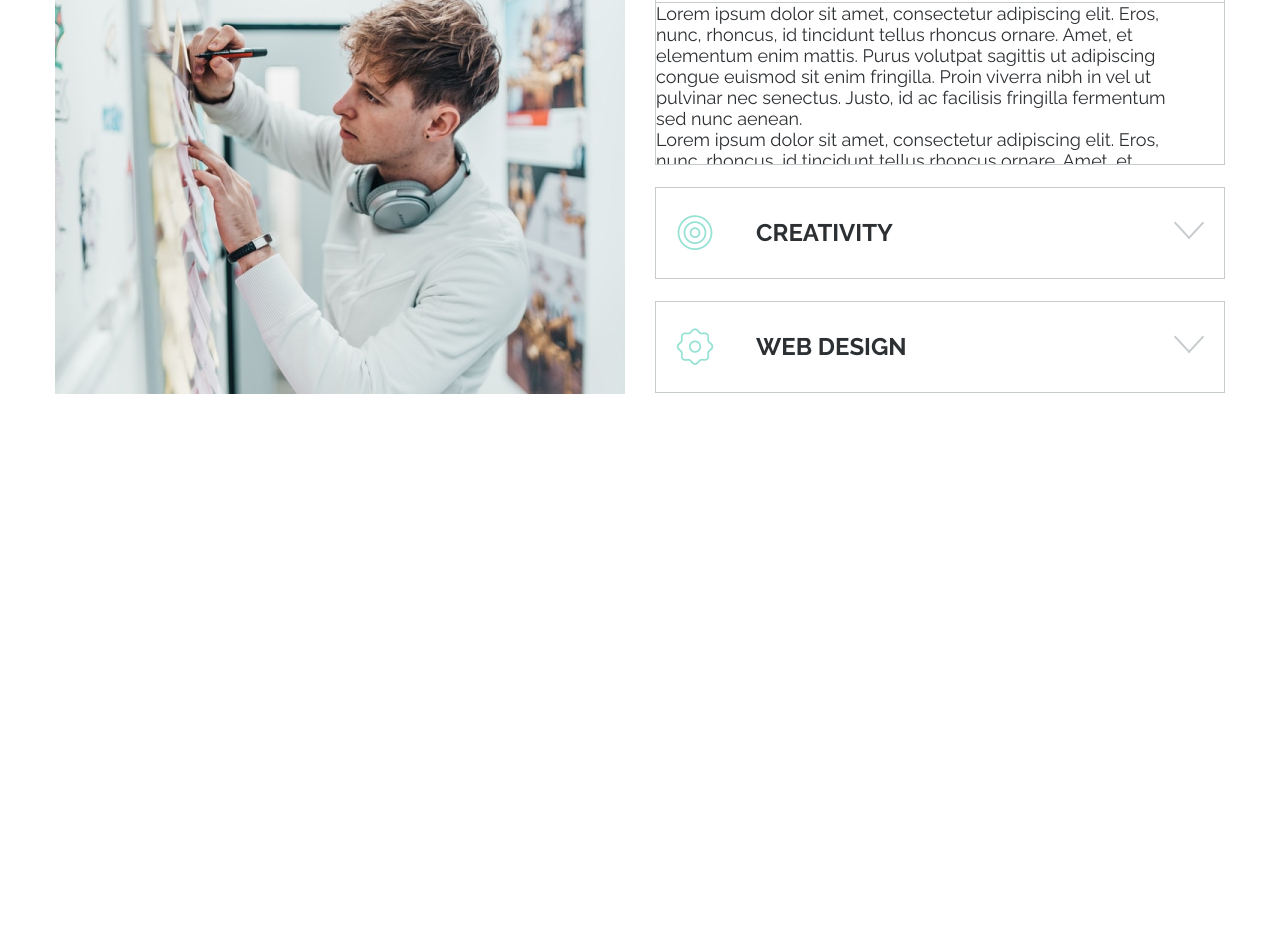
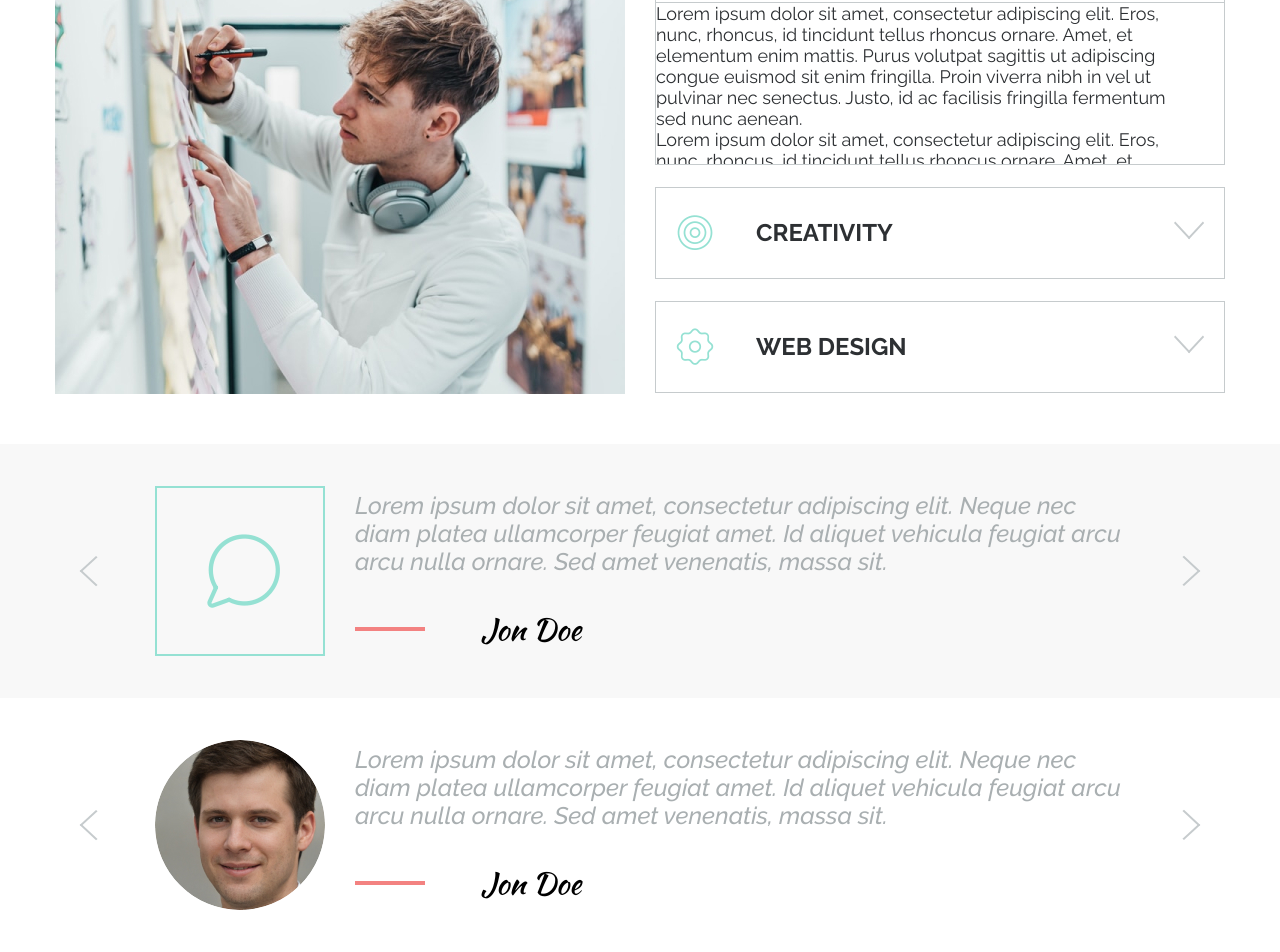
Before and after one commit to MATABIOZ/mogo-project, a website built with Parcel: page index.html in a window 1280 px wide. Shown: the part 4298-5250 px from the top of the page. Before the commit the page ends 4742 px from the top, so only its background shows below. Built offline with nearby package versions, Linux system fonts and the light colour scheme; files whose address does not match are found by name.

Commit message:
Added blocks_reviews

```diff
--- a/index.html
+++ b/index.html
@@ -343,6 +343,80 @@
 			</div>
 		</div>
 	</section>
+	<section class="service-reviews">
+		<div class="container">
+			<div class="service-reviews__wrapper">
+				<div class="service-reviews__inner">
+					<div class="slider">
+						<div class="slider__wrapper">
+							<div class="slider__arrow-prev"></div>
+							<div class="slider__inner">
+								<div class="reviews">
+									<div class="review">
+										<div class="review__icon icon-comments"></div>
+										<div class="review__info">
+											<div class="review__text">
+												<p>Lorem ipsum dolor sit amet, consectetur adipiscing elit. Neque nec diam platea ullamcorper feugiat amet. Id aliquet vehicula feugiat arcu arcu nulla ornare. Sed amet venenatis, massa sit.</p>
+											</div>
+											<div class="review__name">
+												<span class="divider divider_red divider_short"></span>
+												<h3>Jon Doe</h3>
+											</div>
+										</div>
+									</div>
+								</div>
+							</div>
+							<div class="slider__arrow-next"></div>
+						</div>
+						<div class="slider__dots">
+							<span class="slider__dot"></span>
+							<span class="slider__dot slider__dot_active"></span>
+							<span class="slider__dot"></span>
+							<span class="slider__dot"></span>
+							<span class="slider__dot"></span>
+						</div>
+					</div>
+				</div>
+			</div>
+		</div>
+	</section>
+	<section class="work-reviews">
+		<div class="container">
+			<div class="work-reviews__wrapper">
+				<div class="work-reviews__inner">
+					<div class="slider">
+						<div class="slider__wrapper">
+							<div class="slider__arrow-prev"></div>
+							<div class="slider__inner">
+								<div class="reviews">
+									<div class="review">
+										<div class="review__avatar"><img src="./images/james-philips.jpg" alt="avatar"></div>
+										<div class="review__info">
+											<div class="review__text">
+												<p>Lorem ipsum dolor sit amet, consectetur adipiscing elit. Neque nec diam platea ullamcorper feugiat amet. Id aliquet vehicula feugiat arcu arcu nulla ornare. Sed amet venenatis, massa sit.</p>
+											</div>
+											<div class="review__name">
+												<span class="divider divider_red divider_short"></span>
+												<h3>Jon Doe</h3>
+											</div>
+										</div>
+									</div>
+								</div>
+							</div>
+							<div class="slider__arrow-next"></div>
+						</div>
+						<div class="slider__dots">
+							<span class="slider__dot"></span>
+							<span class="slider__dot slider__dot_active"></span>
+							<span class="slider__dot"></span>
+							<span class="slider__dot"></span>
+							<span class="slider__dot"></span>
+						</div>
+					</div>
+				</div>
+			</div>
+		</div>
+	</section>
 </body>
 
 </html>
--- a/styles/components/service-reviews.less
+++ b/styles/components/service-reviews.less
@@ -0,0 +1,13 @@
+.service-reviews {
+
+	&__wrapper {
+		width: 100%;
+		padding: 42px 16px 42px;
+		background-color: @background-color-alabaster;
+	}
+
+	&__inner {
+		margin: 0 auto;
+		max-width: 1170px;
+	}
+}
--- a/styles/components/work-reviews.less
+++ b/styles/components/work-reviews.less
@@ -0,0 +1,12 @@
+.work-reviews {
+
+	&__wrapper {
+		width: 100%;
+		padding: 42px 16px 42px;
+	}
+
+	&__inner {
+		margin: 0 auto;
+		max-width: 1170px;
+	}
+}
--- a/styles/main.less
+++ b/styles/main.less
@@ -25,6 +25,10 @@ body {
 	&_red {
 		width: 100%;
 		background-color: @background-color-froly;
+	}
+
+	&_short {
+		width: 70px;
 	}
 }
 
@@ -222,6 +226,7 @@ body {
 
 		::before {
 			content: url('../images/arrow.svg');
+			transition: all linear .1s;
 		}
 	}
 
@@ -258,3 +263,137 @@ body {
 		}
 	}
 }
+
+.slider {
+	display: flex;
+	flex-direction: column;
+
+	&__wrapper {
+		width: 100%;
+		display: flex;
+		align-items: center;
+		justify-content: space-between;
+		padding: 0 12px;
+	}
+
+	&__inner {
+		margin: 0 40px;
+		max-width: 970px;
+		overflow: hidden;
+		display: flex;
+		justify-content: space-between;
+	}
+
+	&__arrow-prev, &__arrow-next {
+
+		&::before {
+			content: url('../images/arrow.svg');
+			display: block;
+			width: 42px;
+			height: 42px;
+			transition: all linear .1s;
+		}
+
+		&:hover::before {
+			filter: invert(30%);
+		}
+
+		&:active::before {
+			filter: invert(100%);
+		}
+	}
+
+	&__arrow-prev {
+
+		&::before {
+			transform: rotate(90deg);
+		}
+	}
+
+	&__arrow-next{
+
+		&::before {
+		transform: rotate(-90deg);
+		}
+	}
+
+	&__dots {
+		width: 100%;
+		padding: 25px 0;
+		display: none;
+		justify-content: center;
+	}
+
+	&__dot {
+		margin: 0 10px;
+		width: 10px;
+		height: 10px;
+		border: 1px solid @background-color-silver-sand;
+		border-radius: 100%;
+		display: block;
+
+		&_active {
+			background-color: @background-color-silver-sand;
+		}
+	}
+}
+
+.reviews {
+	display: flex;
+}
+
+.review {
+	display: flex;
+	align-items: flex-start;
+
+	::before {
+		color: @text-color-morning-glory;
+		font-size: 100px;
+	}
+
+	&__icon {
+		padding: 33px;
+		border: 2px solid @background-color-morning-glory;
+	}
+
+	&__avatar {
+		flex-shrink: 0;
+
+		img {
+			border-radius: 100%;
+		}
+	}
+
+	&__info {
+		width: 100%;
+		margin-left: 30px;
+		display: flex;
+		flex-direction: column;
+	}
+
+	&__text {
+		width: 100%;
+		padding: 6px 0;
+
+		p{
+			font-style: italic;
+			.font-sizes_500-24-28 ();
+			color: @text-color-gray-chateau;
+		}
+	}
+
+	&__name {
+		display: flex;
+		align-items: center;
+		width: 100%;
+		padding: 4px 0;
+		margin-top: 21px;
+
+		h3 {
+			margin-left: 56px;
+			font-family: @sub-font;
+			color: @text-color-black;
+			.font-sizes_400-30-44 ();
+		}
+	}
+}
```
